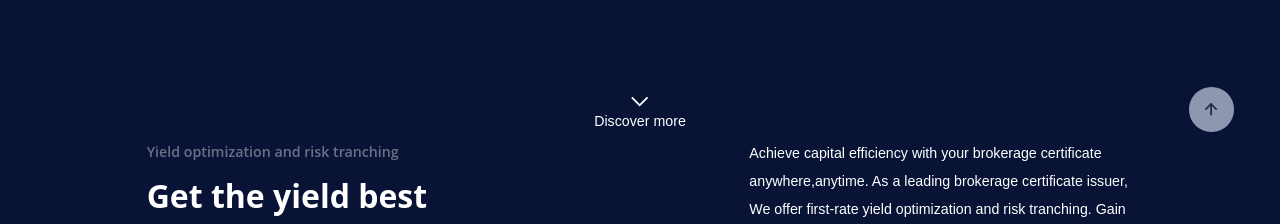
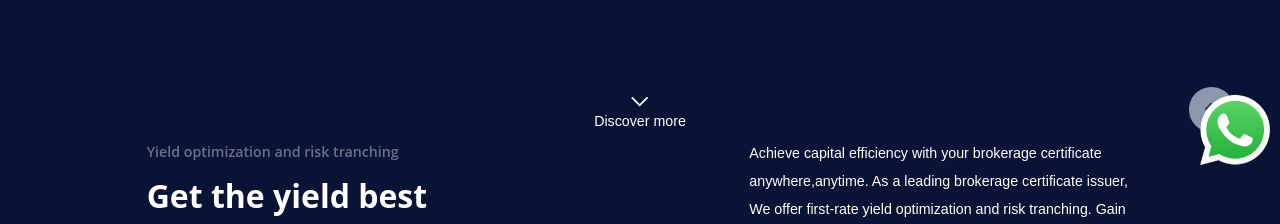
Before and after one commit to softcp226/blockchaininternationalcertificate-frontend, a plain HTML site: page index.html in a window 1280 px wide. Shown: the part 624-848 px from the top of the page. Drawn offline with Linux system fonts and the light colour scheme; no server answers; a web font is replaced by a local one.

Commit message:
add whatsapp chat

```diff
--- a/index.html
+++ b/index.html
@@ -1356,7 +1356,7 @@ Docs
                     <ul class="navigation__list community">
                         <li class="navigation__header label-3">Community</li>
                         <li class=navigation__link>
-                            <!-- <a class=label-2 href="https://wa.me/message/BNRETFXH7T3TF1" target=_blank>Whatsapp</a> -->
+                            <!-- <a class=label-2 href="https://wa.me/message/U7DDJHESX7JGI1" target=_blank>Whatsapp</a> -->
                         </li>
                         <!-- <li class=navigation__link>
 <a class=label-2 href="" target=_blank>Telegram</a>
@@ -1403,9 +1403,9 @@ Docs
         </div>
     </footer>
 
-    <!-- <div class="bottom-right">
-<a href="https://wa.me/message/BNRETFXH7T3TF1"><img src="css/assets/whatsapp.png" alt="whatsapp" class="whatsapp-icon"></a>
-</div> -->
+    <div class="bottom-right">
+<a href="https://wa.me/message/U7DDJHESX7JGI1"><img src="css/assets/whatsapp.png" alt="whatsapp" class="whatsapp-icon"></a>
+</div>
 
 
     <div id=mobile-menu class="mobile-menu s-visible">
```
